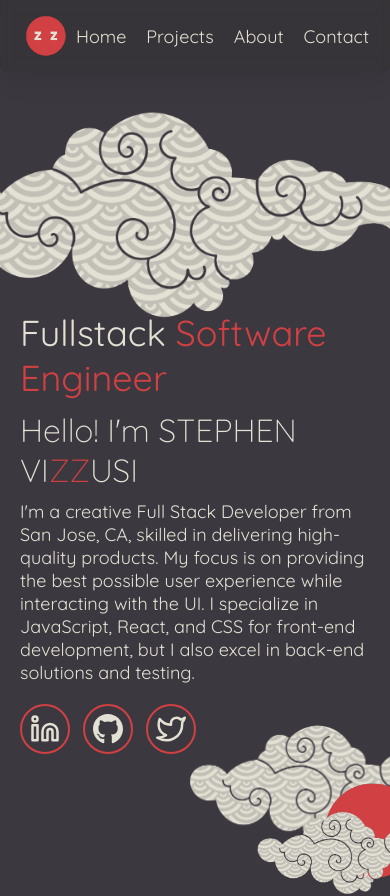
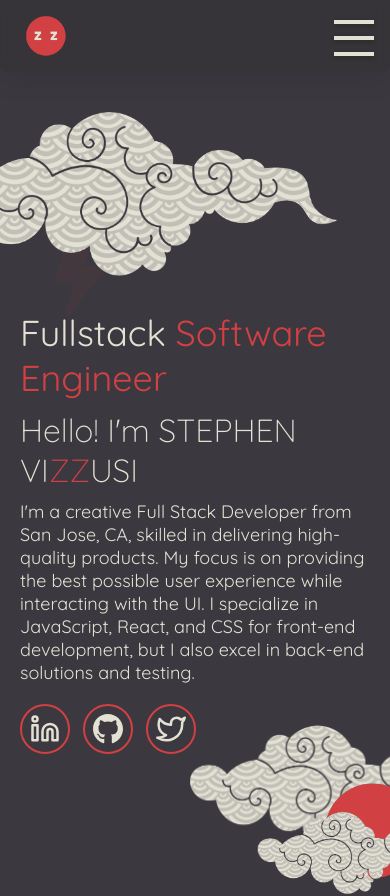
Before and after one commit to svizzusi/portfolio, a React (Vite) app: page / in a window 390 px wide. Shown: the top 896 px of the page. Built offline with nearby package versions, Linux system fonts and the light colour scheme.

Commit message:
Added Hamburger usestate

```diff
--- a/src/componets/Cloud/CloudTop.module.css
+++ b/src/componets/Cloud/CloudTop.module.css
@@ -636,10 +636,22 @@ Media Queries
     .imageContainer {
         height: 900px;
     }
+    .cloudTop {
+        width: 400px;
+        top: 13vh;
+    }
+    .cloudDownArrow1 {
+        top: 28vh;
+    }
+
+    .cloudDownArrow2 {
+        top: 20vh;
+    }
+
     @keyframes cloudDownArrow1 {
         0% {
             opacity: 0;
-            left: 1%;
+            left: -9%;
         }
 
         20% {
@@ -647,11 +659,11 @@ Media Queries
         }
 
         50% {
-            opacity: 0;
+            opacity: 1;
         }
 
         60% {
-            opacity: 1;
+            opacity: 0;
         }
 
         70% {
@@ -660,14 +672,14 @@ Media Queries
 
         100% {
             opacity: 0;
-            left: 146%;
+            left: 136%;
         }
     }
 
     @keyframes cloudDownArrow2 {
         0% {
             opacity: 0;
-            left: 23%;
+            left: 5%;
         }
 
         20% {
@@ -688,7 +700,7 @@ Media Queries
 
         100% {
             opacity: 0;
-            left: 165%;
+            left: 135%;
         }
     }
 }
--- a/src/componets/Hero/Hero.jsx
+++ b/src/componets/Hero/Hero.jsx
@@ -2,7 +2,7 @@ import style from './Hero.module.css'
 import SocialIcons from '../SocialIcons/SocialIcons'
 
 const Hero = () => {
-    return (
+        return (
         <main className={style.main}>
             <div className={style.heroText}>
                 <h1>Fullstack <span>Software Engineer</span></h1>
--- a/src/componets/NavBar/NavBar.jsx
+++ b/src/componets/NavBar/NavBar.jsx
@@ -1,14 +1,21 @@
 import style from './NavBar.module.css'
 import logo from '../../assets/images/logo.png'
+import { useState } from 'react'
 
 
 const NavBar = () => {
+    const [navExpanded, setNavExpanded] = useState(false)
+
+    const openNav = () => {
+        setNavExpanded(!navExpanded)
+    }
     return (
         <header>
             <nav className={style.nav}>
                 <img className={style.logo} src={logo} alt={logo} />
-                {/* <Hamburger /> */}
-                <ul className={style.navLinks}>
+                <ul
+                className={navExpanded ? `${style.navLinks} ${style.expanded}` : style.navLinks}
+                >
                     <li>
                         <a href='#'>Home</a>
                     </li>
@@ -22,6 +29,12 @@ const NavBar = () => {
                         <a href='#'>Contact</a>
                     </li>
                 </ul>
+                <div
+                    className={style['icon-three']}
+                    onClick={openNav}
+                >
+                    <div className={`${style['hamburger']} ${style['hamburger-three']}`}></div>
+                </div>
             </nav>
         </header>
     )
--- a/src/componets/NavBar/NavBar.module.css
+++ b/src/componets/NavBar/NavBar.module.css
@@ -43,13 +43,90 @@ header {
     transition: .3s ease-in-out;
 }
 
+.icon-three {
+    display: none;
+}
+
 /* ****************************************************************
 /* ****************************************************************
 Media Queries
 *****************************************************************
 *****************************************************************/
+@media screen and (max-width:768px) {
 
+    .navLinks {
+        display: none;
+        flex-direction: column;
+        padding: 20px;
+        position: absolute;
+        right: 20px;
+        top: 70px;
+        background: rgba(49, 46, 46, 0.41);
+        border-radius: 0 0 8px 8px;
+        box-shadow: 0 4px 30px rgba(0, 0, 0, 0.1);
+        backdrop-filter: blur(7.5px);
+        -webkit-backdrop-filter: blur(7.5px);
+        border: 1px solid rgba(49, 46, 46, 0.02);
+    }
 
-@media screen and (max-width:1200px) {
+    .expanded {
+        display: flex;
+    }
+
+    .hamburger {
+    top: 20px;
+    right: 0px;
+    width: 40px;
+    height: 4px;
+    background: var(--white);
+    position: absolute;
+    box-shadow: 0 2px 5px rgba(0, 0, 0, .2);
+    transition: 0.5s;
+    }
+
+ .hamburger:before {
+    top: -16px;
+ }
+    .hamburger:after {
+    top: 16px;
+    }
+
+    .icon-three {
+    position: absolute;
+    display: block;
+    top: 15px;
+    right: 15px;
+    width: 60px;
+    height: 60px;
+    cursor: pointer;
+    }
+
+    .hamburger-three:before,
+    .hamburger-three:after {
+    content: '';
+    position:absolute;
+    width: 40px;
+    height: 4px;
+    background: var(--white);
+    box-shadow: 0 2px 5px rgba(0, 0, 0, 0.2);
+    transition:0.5s;
+    }
+
+    .icon-three.active-three .hamburger-three {
+    background:rgba(0,0,0,0);
+    box-shadow: 0 2px 5px rgba(0, 0, 0, 0);
+    }
+
+    .icon-three.active-three .hamburger-three:before {
+    top: 0;
+    transform:rotate(135deg);
+    box-shadow: 0 -2px 5px rgba(0, 0, 0, 0.2);
+    }
+
+    .icon-three.active-three .hamburger-three:after {
+    top: 0;
+    transform:rotate(225deg);
+    box-shadow: 0 -2px 5px rgba(0, 0, 0, 0.2);
+    }
 
 }
```
